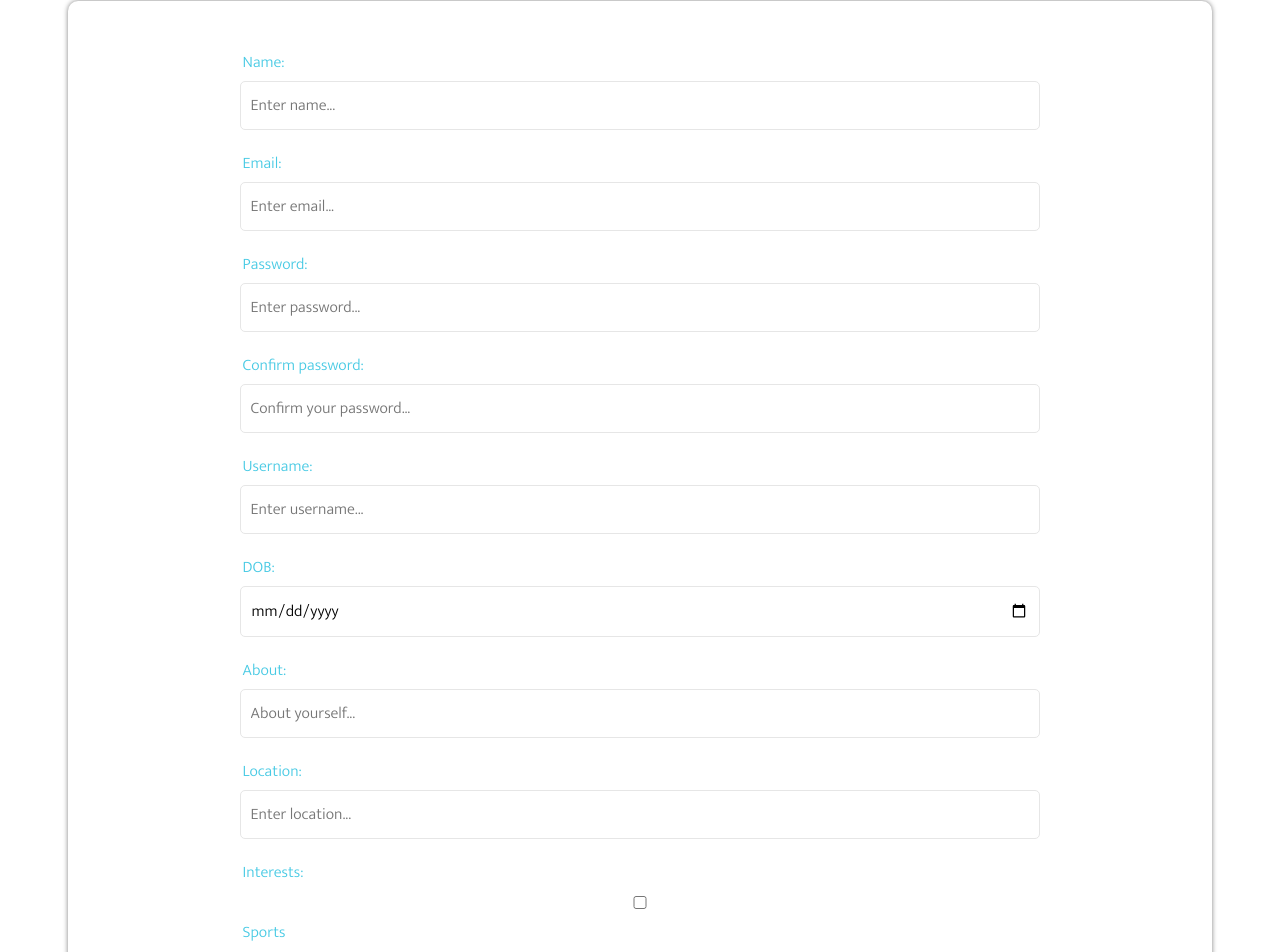
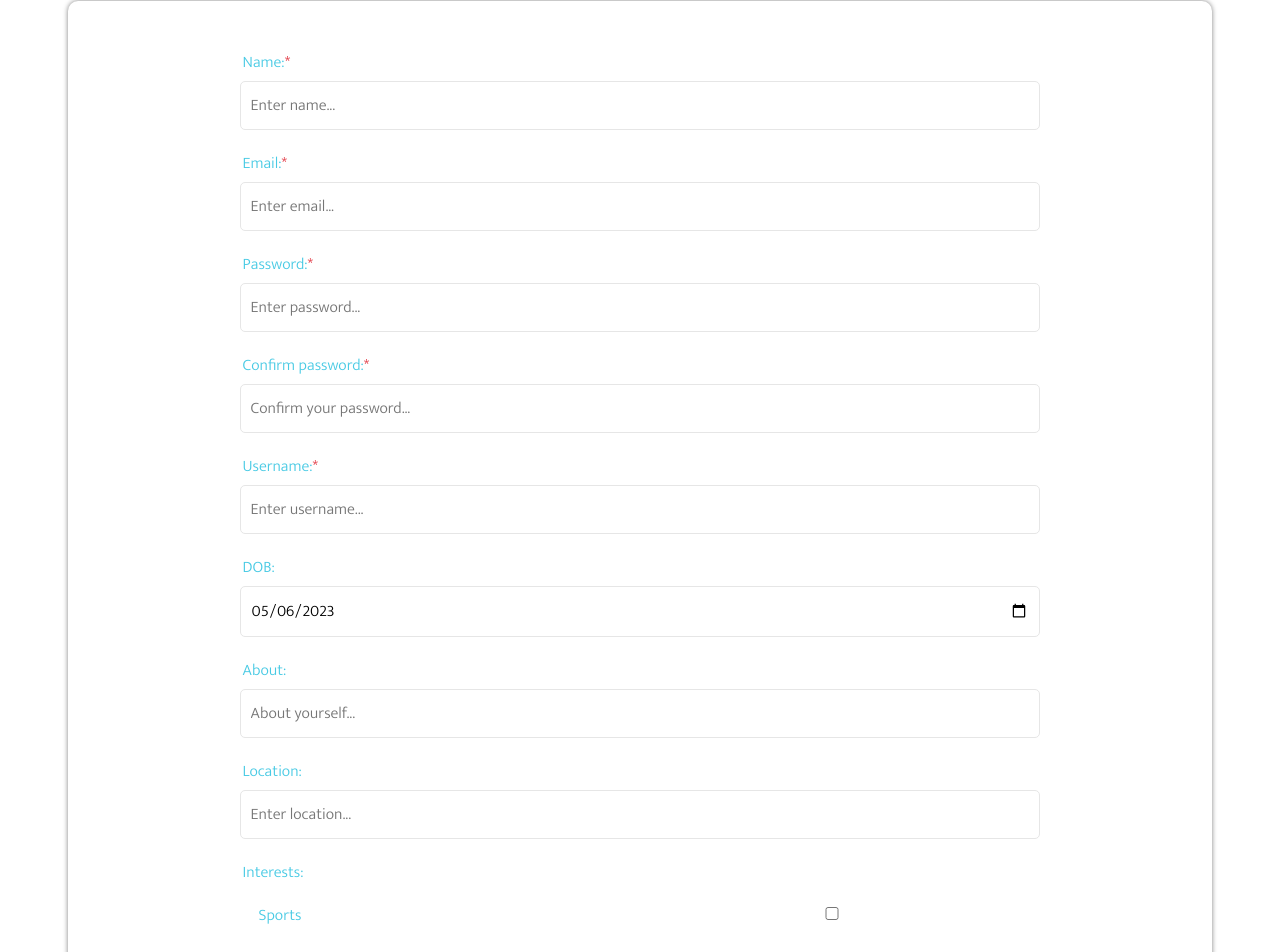
Before and after one commit to blessedjoe2000/CONOFACTS, a React (Create React App) app in the folder frontend/: page /register in a window 1280 px wide. Shown: the part 282-1234 px from the top of the page. Built offline with nearby package versions, Linux system fonts and the light colour scheme.

Commit message:
fix register page, asteriks added to required field, real time password do not match, user must be 15 and older

```diff
--- a/frontend/src/components/Header/Header.jsx
+++ b/frontend/src/components/Header/Header.jsx
@@ -15,6 +15,7 @@ import { resetPostUser } from "../../features/postUser/postUserSlice";
 import { useState } from "react";
 import ReactSwitch from "react-switch";
 import { toggleMode } from "../../features/modeSlice";
+import { toast } from "react-toastify";
 
 function Header() {
   const dispatch = useDispatch();
@@ -30,7 +31,7 @@ function Header() {
     dispatch(reset());
     dispatch(resetPost());
     dispatch(resetPostUser());
-
+    toast.success("you have been logged out");
     navigate("/login");
   };
 
@@ -40,10 +41,6 @@ function Header() {
 
   const handleToggle = () => {
     dispatch(toggleMode());
-  };
-
-  const someTest = () => {
-    console.log("click");
   };
 
   return (
--- a/frontend/src/components/LoginForm.js
+++ b/frontend/src/components/LoginForm.js
@@ -49,7 +49,9 @@ function LoginForm() {
       <section className="form">
         <form onSubmit={onSubmit}>
           <div className="form-group">
-            <label htmlFor="email">Email:</label>
+            <label htmlFor="email">
+              Email:<span className="required">*</span>
+            </label>
             <input
               className="form-control"
               type="email"
@@ -62,7 +64,9 @@ function LoginForm() {
           </div>
 
           <div className="form-group">
-            <label htmlFor="password">Password:</label>
+            <label htmlFor="password">
+              Password:<span className="required">*</span>
+            </label>
             <input
               className="form-control"
               type="password"
--- a/frontend/src/components/RegisterForm.js
+++ b/frontend/src/components/RegisterForm.js
@@ -9,6 +9,9 @@ import "./form.css";
 
 function RegisterForm() {
   const [selectInterest, setSelectInterest] = useState([]);
+  const [passwordMatch, setPasswordMatch] = useState(true); // State variable for tracking password match status
+
+  const currentDate = new Date().toISOString().split("T")[0]; // Get current date in YYYY-MM-DD format
 
   const [formData, setFormData] = useState({
     name: "",
@@ -16,7 +19,7 @@ function RegisterForm() {
     password: "",
     passwordConfirm: "",
     username: "",
-    dob: "",
+    dob: currentDate,
     about: "",
     location: "",
     interests: [
@@ -60,11 +63,37 @@ function RegisterForm() {
     }
   };
 
+  const calculateAge = (dateString) => {
+    const today = new Date();
+    const birthDate = new Date(dateString);
+    let age = today.getFullYear() - birthDate.getFullYear();
+    const monthDiff = today.getMonth() - birthDate.getMonth();
+    if (
+      monthDiff < 0 ||
+      (monthDiff === 0 && today.getDate() < birthDate.getDate())
+    ) {
+      age--;
+    }
+    return age;
+  };
+
   const onSubmit = (e) => {
     e.preventDefault();
+
+    // Check if the age is 15 or above
+    const age = calculateAge(dob);
+    if (age < 15) {
+      toast.error("You must be 15 years or older to register");
+      return;
+    }
+
     if (password !== passwordConfirm) {
+      setPasswordMatch(false);
       return toast.error("Passwords do not match");
     }
+
+    setPasswordMatch(true); // Reset the password match status
+
     if (
       name.trim() === "" ||
       email.trim() === "" ||
@@ -103,7 +132,9 @@ function RegisterForm() {
       <section className="form">
         <form onSubmit={onSubmit}>
           <div className="form-group">
-            <label htmlFor="name">Name:</label>
+            <label htmlFor="name">
+              Name:<span className="required">*</span>
+            </label>
             <input
               className="form-control"
               type="text"
@@ -115,7 +146,9 @@ function RegisterForm() {
             />
           </div>
           <div className="form-group">
-            <label htmlFor="email">Email:</label>
+            <label htmlFor="email">
+              Email:<span className="required">*</span>
+            </label>
             <input
               className="form-control"
               type="email"
@@ -128,7 +161,9 @@ function RegisterForm() {
           </div>
 
           <div className="form-group">
-            <label htmlFor="password">Password:</label>
+            <label htmlFor="password">
+              Password:<span className="required">*</span>
+            </label>
             <input
               className="form-control"
               type="password"
@@ -141,7 +176,9 @@ function RegisterForm() {
           </div>
 
           <div className="form-group">
-            <label htmlFor="passwordConfirm">Confirm password:</label>
+            <label htmlFor="passwordConfirm">
+              Confirm password:<span className="required">*</span>
+            </label>
             <input
               className="form-control"
               type="password"
@@ -150,11 +187,20 @@ function RegisterForm() {
               value={passwordConfirm}
               placeholder="Confirm your password..."
               onChange={onChange}
+              onBlur={() => {
+                setPasswordMatch(password === passwordConfirm); // Check password match onBlur event
+              }}
             />
+            {/* Display password match error message */}
+            {!passwordMatch && (
+              <p className="password-match-error">Passwords do not match</p>
+            )}
           </div>
 
           <div className="form-group">
-            <label htmlFor="username">Username:</label>
+            <label htmlFor="username">
+              Username:<span className="required">*</span>
+            </label>
             <input
               className="form-control"
               type="text"
@@ -209,7 +255,11 @@ function RegisterForm() {
             <label>Interests:</label>
             <div className="interests">
               {interests.map((interest, index) => (
-                <div key={index}>
+                <div className="checkbox" key={index}>
+                  <div className="interest-name">
+                    <label htmlFor={`interest-${index}`}>{interest.name}</label>
+                  </div>
+                  <div className="interest-value">
                     <input
                       type="checkbox"
                       name="interests"
@@ -217,7 +267,7 @@ function RegisterForm() {
                       id={`interest-${index}`}
                       onChange={handleInterest}
                     />
-                  <label htmlFor={`interest-${index}`}>{interest.name}</label>
+                  </div>
                 </div>
               ))}
             </div>
--- a/frontend/src/components/form.css
+++ b/frontend/src/components/form.css
@@ -51,6 +51,20 @@
   font-size: 1rem;
 }
 
+.required {
+  color: #df2935;
+}
+
+.password-match-error {
+  color: #df2935;
+}
+
+.checkbox {
+  display: grid;
+  grid-template-columns: 1fr 1fr;
+  margin: 1rem;
+}
+
 .link-to {
   color: #48cae4;
 }
```
Also changed, not shown: 2 other files (tests, documents, lock files or other folders). Lines whose indentation alone changed are shown as unchanged.
